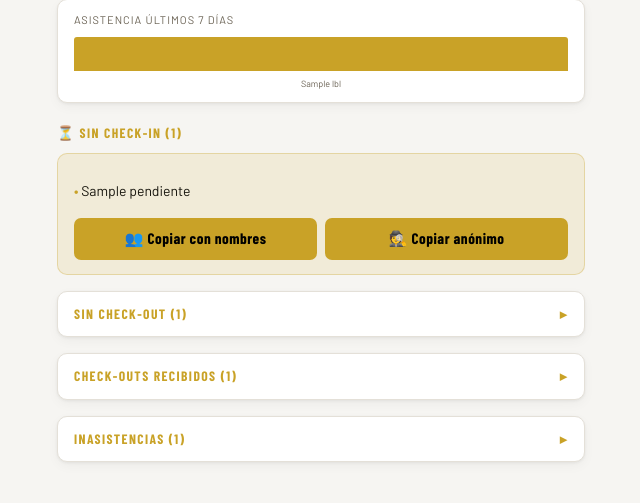
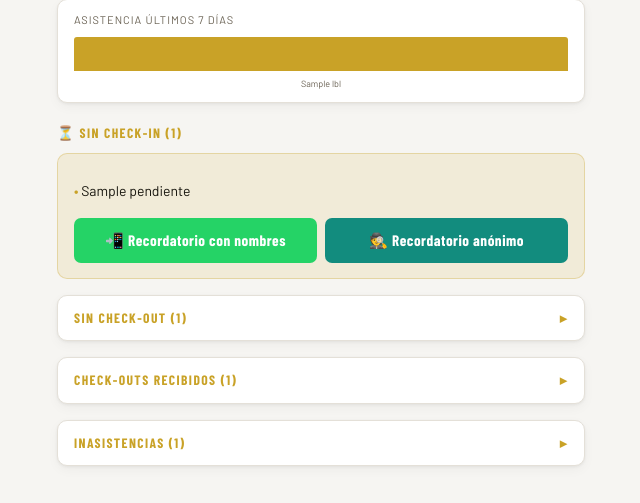
Before and after one commit to nesdimuk/miplantel, a FastAPI app: template app/templates/informe.html in a window 1280 px wide. Shown: the part 325-828 px from the top of the page, without its empty margins (319-959 px from the left). Before the commit the page ends 788 px from the top, so only its background shows below. Run offline with FastAPI, Linux system fonts and the light colour scheme; the template is opened without the code that fills it: most values are stand-ins (such as "Sample title", 1, 10 or a date in 2020); some web fonts are replaced.

Commit message:
ux: botones de recordatorio abren WhatsApp directo (wa.me)
Reemplaza 'Copiar con nombres/anónimo' por botones verdes que abren
WhatsApp con el mensaje pre-cargado. Un tap y listo.

Co-Authored-By: Claude Sonnet 4.6 <noreply@anthropic.com>

```diff
--- a/app/static/informe.css
+++ b/app/static/informe.css
@@ -214,24 +214,23 @@ h2.section-title {
   flex-wrap: wrap;
 }
 
-.btn-copy {
+.btn-wa {
   flex: 1;
   min-width: 130px;
-  background: var(--gold);
-  color: #000;
+  background: #25D366;
+  color: #fff;
   font-family: 'Barlow Condensed', sans-serif;
   font-size: .95rem;
   font-weight: 700;
   letter-spacing: .5px;
   padding: .7rem 1rem;
-  border: none;
   border-radius: 7px;
-  cursor: pointer;
+  text-decoration: none;
   transition: opacity .15s;
   display: flex; align-items: center; justify-content: center; gap: 6px;
 }
-.btn-copy:active { opacity: .8; }
-.btn-copy.copied { background: var(--verde); color: #fff; }
+.btn-wa-sec { background: #128C7E; }
+.btn-wa:active { opacity: .8; }
 
 /* ── INASISTENCIAS COLLAPSE ── */
 details.inasistencias {
--- a/app/templates/informe.html
+++ b/app/templates/informe.html
@@ -133,14 +133,14 @@
       {% for p in pendientes %}<li>{{ p.nombre }}</li>{% endfor %}
     </ul>
     <div class="btn-copy-group">
-      <button class="btn-copy" id="btn-copy-nombres"
-              data-msg="⚽ {{ categoria.nombre }} — {{ fecha.strftime('%d/%m') }}&#10;&#10;Ya registraron check-in:&#10;{{ registros|map(attribute='nombre')|join(', ') }}&#10;&#10;¡Súmate! Regístrate aquí 👉 {{ checkin_url }}">
-        👥 Copiar con nombres
-      </button>
-      <button class="btn-copy" id="btn-copy-anonimo"
-              data-msg="⚽ {{ categoria.nombre }} — {{ fecha.strftime('%d/%m') }}&#10;&#10;{{ registros|length }} jugadores ya hicieron su check-in.&#10;&#10;¡Súmate! Regístrate aquí 👉 {{ checkin_url }}">
-        🕵️ Copiar anónimo
-      </button>
+      <a class="btn-wa" target="_blank"
+         href="https://wa.me/?text={{ ('⚽ ' ~ categoria.nombre ~ ' — ' ~ fecha.strftime('%d/%m') ~ '\n\nYa registraron check-in:\n' ~ registros|map(attribute='nombre')|join(', ') ~ '\n\n¡Súmate! Regístrate aquí 👉 ' ~ checkin_url)|urlencode }}">
+        📲 Recordatorio con nombres
+      </a>
+      <a class="btn-wa btn-wa-sec" target="_blank"
+         href="https://wa.me/?text={{ ('⚽ ' ~ categoria.nombre ~ ' — ' ~ fecha.strftime('%d/%m') ~ '\n\n' ~ registros|length|string ~ ' jugadores ya hicieron su check-in.\n\n¡Súmate! Regístrate aquí 👉 ' ~ checkin_url)|urlencode }}">
+        🕵️ Recordatorio anónimo
+      </a>
     </div>
   </div>
   {% endif %}
@@ -158,14 +158,14 @@
         {% for p in sin_checkout %}<li>{{ p.nombre }}</li>{% endfor %}
       </ul>
       <div class="btn-copy-group">
-        <button class="btn-copy" id="btn-sinco-nombres"
-                data-msg="⚽ {{ categoria.nombre }} — {{ fecha.strftime('%d/%m') }}&#10;&#10;Ya hicieron check-out:&#10;{{ con_checkout|map(attribute='nombre')|join(', ') }}&#10;&#10;¡Súmate! Regístralo aquí 👉 {{ checkin_url }}">
-          👥 Copiar con nombres
-        </button>
-        <button class="btn-copy" id="btn-sinco-anonimo"
-                data-msg="⚽ {{ categoria.nombre }} — {{ fecha.strftime('%d/%m') }}&#10;&#10;{{ con_checkout|length }} jugadores ya hicieron su check-out.&#10;&#10;¡Súmate! Regístralo aquí 👉 {{ checkin_url }}">
-          🕵️ Copiar anónimo
-        </button>
+        <a class="btn-wa" target="_blank"
+           href="https://wa.me/?text={{ ('⚽ ' ~ categoria.nombre ~ ' — ' ~ fecha.strftime('%d/%m') ~ '\n\nYa hicieron check-out:\n' ~ con_checkout|map(attribute='nombre')|join(', ') ~ '\n\n¡Súmate! Regístralo aquí 👉 ' ~ checkin_url)|urlencode }}">
+          📲 Recordatorio con nombres
+        </a>
+        <a class="btn-wa btn-wa-sec" target="_blank"
+           href="https://wa.me/?text={{ ('⚽ ' ~ categoria.nombre ~ ' — ' ~ fecha.strftime('%d/%m') ~ '\n\n' ~ con_checkout|length|string ~ ' jugadores ya hicieron su check-out.\n\n¡Súmate! Regístralo aquí 👉 ' ~ checkin_url)|urlencode }}">
+          🕵️ Recordatorio anónimo
+        </a>
       </div>
     </div>
   </details>
@@ -200,29 +200,6 @@
 </div>{# /wrap #}
 
 <script>
-// ── Copy buttons ──────────────────────────────────────────────────────────────
-async function copyMsg(btn, originalHtml) {
-  const msg = btn.dataset.msg.replace(/&#10;/g, "\n");
-  try {
-    await navigator.clipboard.writeText(msg);
-  } catch {
-    const ta = document.createElement("textarea");
-    ta.value = msg;
-    ta.style.cssText = "position:fixed;opacity:0";
-    document.body.appendChild(ta);
-    ta.focus(); ta.select();
-    document.execCommand("copy");
-    ta.remove();
-  }
-  btn.textContent = "✅ ¡Copiado!";
-  btn.classList.add("copied");
-  setTimeout(() => { btn.innerHTML = originalHtml; btn.classList.remove("copied"); }, 2500);
-}
-
-document.querySelectorAll(".btn-copy").forEach(btn => {
-  const originalHtml = btn.innerHTML;
-  btn.addEventListener("click", () => copyMsg(btn, originalHtml));
-});
 
 // ── Aviso bienestar ──────────────────────────────────────────────────────────
 const avisoKey = "visto_bienestar_{{ categoria_id }}_{{ fecha_str }}";
```
